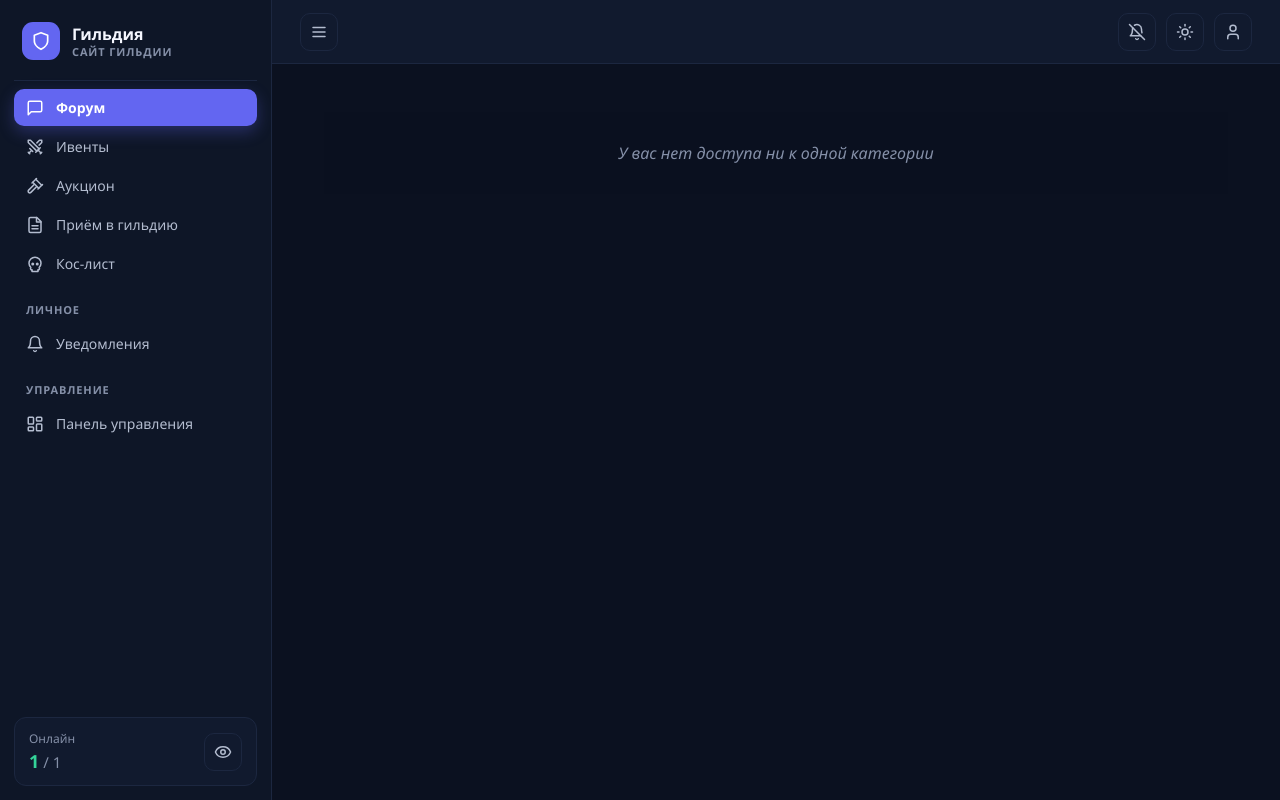
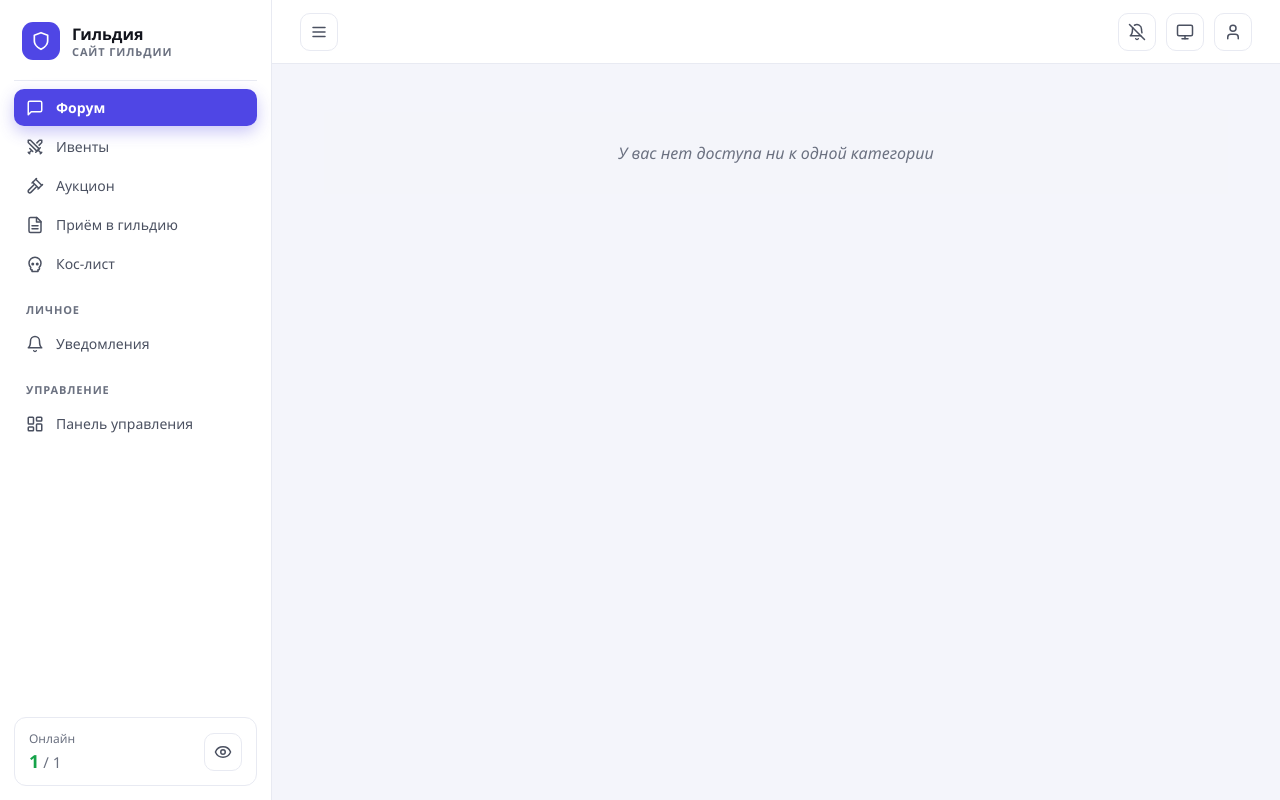
Before and after one commit to THEChrismoth/Perfect_World_guild_forum, a Django app: page / in a window 1280 px wide. Run offline with Django 5.2, Linux system fonts and the light colour scheme; the visitor is signed in with stand-in values (Sample User, id 1); data comes from the database, SQL or seed files in the repository; data that the repository does not hold is empty.

Commit message:
UPDATE: тема «как в системе» по умолчанию и меню выбора темы
- кнопка темы на сайте и на страницах входа открывает меню: «Светлая», «Тёмная», «Как в системе»; на кнопке иконка выбранного режима
- без выбора сайт следует теме системы и переключается вместе с ней
- в админ-панели убран перевод в тёмную тему по умолчанию — она тоже следует системе; выбор общий с сайтом
- удалён старый переключатель includes/theme_toggle.html

Co-Authored-By: Claude Opus 5.5 <noreply@anthropic.com>

```diff
--- a/app/core/templatetags/ga_admin.py
+++ b/app/core/templatetags/ga_admin.py
@@ -67,7 +67,8 @@ ICONS = {
     'sun': '<circle cx="12" cy="12" r="4"/><path d="M12 2v2"/><path d="M12 20v2"/><path d="m4.93 4.93 1.41 1.41"/>'
            '<path d="m17.66 17.66 1.41 1.41"/><path d="M2 12h2"/><path d="M20 12h2"/><path d="m6.34 17.66-1.41 1.41"/>'
            '<path d="m19.07 4.93-1.41 1.41"/>',
-    'moon': '<path d="M12 3a6 6 0 0 0 9 9 9 9 0 1 1-9-9z"/>',
+    'monitor': '<rect width="20" height="14" x="2" y="3" rx="2"/><path d="M8 21h8"/><path d="M12 17v4"/>',
+    'moon':'<path d="M12 3a6 6 0 0 0 9 9 9 9 0 1 1-9-9z"/>',
 }
 
 
--- a/app/static_src/css/style.css
+++ b/app/static_src/css/style.css
@@ -665,15 +665,84 @@ html.site-sidebar-collapsed .site-sidebar {
     align-items: center;
 }
 
-/* Показываем иконку той темы, на которую переключит кнопка */
-.theme-toggle .icon-light,
-[data-theme="light"] .theme-toggle .icon-dark {
+/* ========== Меню темы (includes/theme_menu.html) ========== */
+.theme-menu {
+    position: relative;
+}
+
+.theme-menu-toggle {
+    list-style: none;
+}
+
+.theme-menu-toggle::-webkit-details-marker {
+    display: none;
+}
+
+.theme-menu[open] .theme-menu-toggle {
+    background: var(--hover);
+    color: var(--text-strong);
+}
+
+/* На кнопке — иконка выбранного режима: солнце, луна или монитор («как в системе») */
+.theme-menu .theme-icon {
+    display: none;
+}
+
+html[data-theme-choice="light"] .theme-icon-light,
+html[data-theme-choice="dark"] .theme-icon-dark,
+html[data-theme-choice="auto"] .theme-icon-auto {
     display: inline-flex;
 }
 
-.theme-toggle .icon-dark,
-[data-theme="light"] .theme-toggle .icon-light {
-    display: none;
+.theme-menu-options {
+    position: absolute;
+    right: 0;
+    top: calc(100% + 8px);
+    z-index: 50;
+    width: 200px;
+    padding: 6px;
+    border-radius: 12px;
+    border: 1px solid var(--hairline);
+    background: var(--surface);
+    box-shadow: var(--popup-shadow);
+}
+
+.theme-menu-options button {
+    display: flex;
+    align-items: center;
+    gap: 10px;
+    width: 100%;
+    padding: 9px 12px;
+    border: none;
+    border-radius: 8px;
+    background: none;
+    color: var(--text);
+    font-family: inherit;
+    font-size: 14px;
+    font-weight: 500;
+    text-align: left;
+    cursor: pointer;
+}
+
+.theme-menu-options button:hover {
+    background: var(--hover);
+    color: var(--text-strong);
+}
+
+.theme-menu-options .ga-icon {
+    width: 16px;
+    height: 16px;
+    color: var(--text-muted);
+}
+
+/* Выбранный режим — цветом оформления */
+.theme-menu-options button[aria-checked="true"] {
+    color: var(--accent-light);
+    font-weight: 600;
+}
+
+.theme-menu-options button[aria-checked="true"] .ga-icon {
+    color: var(--accent-light);
 }
 
 /* Плавная смена цветов при переключении (класс ставится скриптом на время смены) */
--- a/app/templates/base.html
+++ b/app/templates/base.html
@@ -8,11 +8,13 @@
     <script>
         // Тема и свёрнутое меню применяются до загрузки стилей, чтобы страница не мигала.
         (function () {
-            var theme = null;
-            try { theme = localStorage.getItem('theme'); } catch (e) {}
-            if (theme === 'light' || theme === 'dark') {
-                document.documentElement.setAttribute('data-theme', theme);
-            }
+            // Без выбора — «как в системе» (подробности в includes/theme_script.html).
+            var choice = null;
+            try { choice = localStorage.getItem('theme'); } catch (e) {}
+            if (choice !== 'light' && choice !== 'dark') choice = 'auto';
+            var theme = choice === 'auto' ? (window.matchMedia('(prefers-color-scheme: dark)').matches ? 'dark' : 'light') : choice;
+            document.documentElement.setAttribute('data-theme', theme);
+            document.documentElement.dataset.themeChoice = choice;
             try {
                 if (localStorage.getItem('siteSidebar') === 'collapsed') {
                     document.documentElement.classList.add('site-sidebar-collapsed');
@@ -92,10 +94,7 @@
                     </div>
                 </div>
             {% endif %}
-            <button type="button" class="site-icon-btn theme-toggle" onclick="toggleTheme()">
-                <span class="icon-light">{% ga_icon "sun" %}</span>
-                <span class="icon-dark">{% ga_icon "moon" %}</span>
-            </button>
+            {% include 'includes/theme_menu.html' with btn_class='site-icon-btn' %}
             {% if user.is_authenticated %}
                 {# Личный кабинет: аватар, ник и класс в меню по кнопке #}
                 {% with profile=user.profile %}
--- /dev/null
+++ b/app/templates/includes/theme_menu.html
@@ -0,0 +1,15 @@
+{% load ga_admin %}
+{# Кнопка темы с меню: светлая, тёмная или как в системе. Логика — includes/theme_script.html. #}
+{# btn_class — класс кнопки на сайте или на страницах входа. #}
+<details class="theme-menu">
+    <summary class="{{ btn_class }} theme-menu-toggle" aria-label="Тема оформления" title="Тема оформления">
+        <span class="theme-icon theme-icon-light">{% ga_icon "sun" %}</span>
+        <span class="theme-icon theme-icon-dark">{% ga_icon "moon" %}</span>
+        <span class="theme-icon theme-icon-auto">{% ga_icon "monitor" %}</span>
+    </summary>
+    <div class="theme-menu-options" role="menu">
+        <button type="button" role="menuitemradio" data-theme-choice-option="light">{% ga_icon "sun" %}Светлая</button>
+        <button type="button" role="menuitemradio" data-theme-choice-option="dark">{% ga_icon "moon" %}Тёмная</button>
+        <button type="button" role="menuitemradio" data-theme-choice-option="auto">{% ga_icon "monitor" %}Как в системе</button>
+    </div>
+</details>
--- a/app/templates/includes/theme_script.html
+++ b/app/templates/includes/theme_script.html
@@ -1,26 +1,50 @@
 <script>
-    // Переключатель светлой и тёмной темы (кнопка — includes/theme_toggle.html). Выбор хранится в браузере.
-    function currentTheme() {
-        return document.documentElement.getAttribute('data-theme') === 'light' ? 'light' : 'dark';
+    // Тема оформления (меню — includes/theme_menu.html). Выбор хранится в браузере под ключом theme:
+    // light, dark или auto («как в системе», по умолчанию) — тот же ключ и значения, что у админ-панели.
+    // На <html> data-theme — уже вычисленная тема (light/dark), data-theme-choice — сам выбор.
+    (function () {
+        var root = document.documentElement;
+        var systemDark = window.matchMedia('(prefers-color-scheme: dark)');
+
+        function storedChoice() {
+            var choice = null;
+            try { choice = localStorage.getItem('theme'); } catch (e) {}
+            return choice === 'light' || choice === 'dark' ? choice : 'auto';
         }
 
-    function updateThemeButtons() {
-        const label = currentTheme() === 'light' ? 'Включить тёмную тему' : 'Включить светлую тему';
-        document.querySelectorAll('.theme-toggle').forEach(function (button) {
-            button.setAttribute('aria-label', label);
-            button.setAttribute('title', label);
+        function applyTheme(choice) {
+            var theme = choice === 'auto' ? (systemDark.matches ? 'dark' : 'light') : choice;
+            root.setAttribute('data-theme', theme);
+            root.dataset.themeChoice = choice;
+            document.querySelectorAll('[data-theme-choice-option]').forEach(function (option) {
+                option.setAttribute('aria-checked', option.dataset.themeChoiceOption === choice ? 'true' : 'false');
             });
         }
 
-    function toggleTheme() {
-        const root = document.documentElement;
-        const next = currentTheme() === 'light' ? 'dark' : 'light';
+        function setTheme(choice) {
             root.classList.add('theme-transition');
-        root.setAttribute('data-theme', next);
-        try { localStorage.setItem('theme', next); } catch (e) {}
-        updateThemeButtons();
+            try { localStorage.setItem('theme', choice); } catch (e) {}
+            applyTheme(choice);
             setTimeout(function () { root.classList.remove('theme-transition'); }, 350);
         }
 
-    updateThemeButtons();
+        document.querySelectorAll('[data-theme-choice-option]').forEach(function (option) {
+            option.addEventListener('click', function () {
+                setTheme(option.dataset.themeChoiceOption);
+                var menu = option.closest('details');
+                if (menu) menu.open = false;
+            });
+        });
+        // «Как в системе» следует за системой и после загрузки страницы.
+        systemDark.addEventListener('change', function () {
+            if (storedChoice() === 'auto') applyTheme('auto');
+        });
+        // Меню темы закрывается кликом мимо него.
+        document.addEventListener('click', function (event) {
+            document.querySelectorAll('.theme-menu[open]').forEach(function (menu) {
+                if (!menu.contains(event.target)) menu.open = false;
+            });
+        });
+        applyTheme(storedChoice());
+    })();
 </script>
--- a/app/templates/includes/theme_toggle.html
+++ /dev/null
@@ -1,4 +0,0 @@
-<button type="button" class="theme-toggle" onclick="toggleTheme()" aria-label="Включить светлую тему" title="Включить светлую тему">
-    <span class="icon-light" aria-hidden="true">☀️</span>
-    <span class="icon-dark" aria-hidden="true">🌙</span>
-</button>
```
Also changed, not shown: app/core/tests.py (+8 -0 lines), app/static_src/css/auth.css (+63 -4 lines), app/templates/admin/base_site.html (+0 -15 lines), app/templates/registration/auth_base.html (+8 -9 lines). Lines whose indentation alone changed are shown as unchanged.
